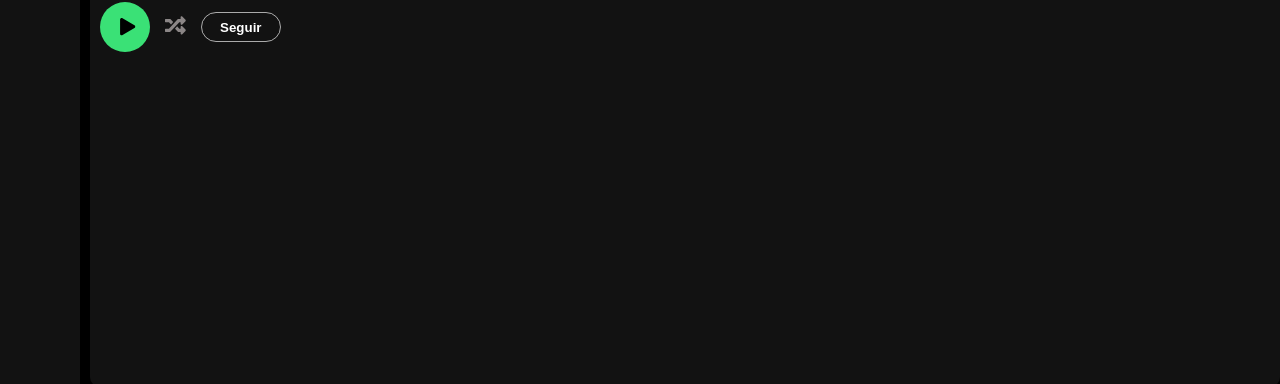
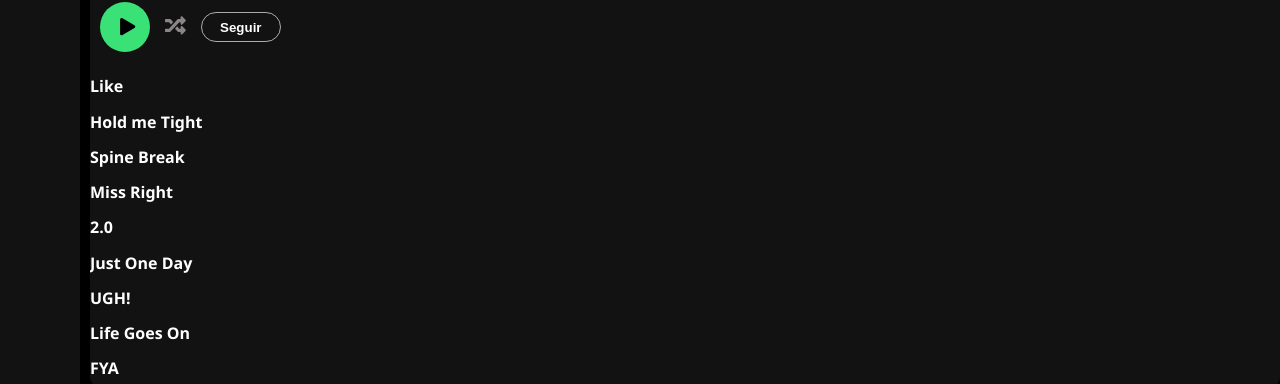
Before and after one commit to becsnr/spotify, a React (Vite) app in the folder spotify/: page /artista/1 in a window 1280 px wide. Shown: the part 413-797 px from the top of the page. Built offline with nearby package versions, Linux system fonts and the light colour scheme.

Commit message:
musicas
começando a estilizar as musicas

```diff
--- /dev/null
+++ b/spotify/src/components/Musicas.jsx
@@ -0,0 +1,19 @@
+import styles from "./Musicas.module.css"
+
+function Musicas( { item, customClass } ) {
+    return (
+        <>
+            <div className={styles.mscs}>
+                {item.map(item => (
+                    <div key={item.id} className={`${styles[customClass]}`}>
+                        {/* {CONDIÇÃO PRA ARTISTA ? PLAYLIST. USAR USESTATE} */}
+                        <h2>{item.name}</h2>
+                        <p>{item.cantor}</p>
+                    </div>
+                ))}
+            </div>
+        </>
+    )
+}
+
+export default Musicas
--- /dev/null
+++ b/spotify/src/components/Musicas.module.css
@@ -0,0 +1,14 @@
+.mscs h2 {
+    font-size: 1em;
+}
+
+
+
+/* CUSTOMCLASS */
+.artista p {
+    display: none;
+}
+
+.playlist p {
+    display: block;
+}
--- a/spotify/src/data/musicas.js
+++ b/spotify/src/data/musicas.js
@@ -0,0 +1,72 @@
+export const musicas = [
+    {
+        id: 1,
+        name: "Like",
+        cantor: "BTS",
+        album: "2 Cool 4 Skool",
+        time: "3:51"
+    },
+    {
+        id: 2,
+        name: "Hold me Tight",
+        cantor: "BTS",
+        album: "The Most Beautiful Moment in Life: Young Forever",
+        time: "4:33"
+    },
+    {
+        id: 3,
+        name: "Spine Break",
+        cantor: "BTS",
+        album: "Skool Luv Affair",
+        time: "3:58"
+    },
+    {
+        id: 4,
+        name: "Miss Right",
+        cantor: "BTS",
+        album: "Skool Luv Affair (Special Addition)",
+        time: "4:01"
+    },
+    {
+        id: 5,
+        name: "2.0",
+        cantor: "BTS",
+        album: "Arirang",
+        time: "2:49"
+    },
+    {
+        id: 6,
+        name: "Just One Day",
+        cantor: "BTS",
+        album: "Skool Luv Affair",
+        time: "3:59"
+    },
+    {
+        id: 7,
+        name: "UGH!",
+        cantor: "BTS",
+        album: "Map Of The Soul:7",
+        time: "3:45"
+    },
+    {
+        id: 8,
+        name: "Life Goes On",
+        cantor: "BTS",
+        album: "BE",
+        time: "3:27"
+    },
+    {
+        id: 9,
+        name: "FYA",
+        cantor: "BTS",
+        album: "Arirang",
+        time: "3:00"
+    },
+    {
+        id: 10,
+        name: "Cypher 4",
+        cantor: "BTS",
+        album: "Wings",
+        time: "4:54"
+    }
+]
--- a/spotify/src/pages/Artista.jsx
+++ b/spotify/src/pages/Artista.jsx
@@ -3,6 +3,9 @@ import styles from "./Artista.module.css"
 import { useParams } from "react-router-dom"
 
 import { artistas } from "../data/artistas";
+import { musicas } from "../data/musicas";
+
+import Musicas from "../components/Musicas";
 
 import { FaPlay, FaRandom } from "react-icons/fa";
 
@@ -27,6 +30,10 @@ function Artista() {
                 </div>
                 <button className={styles.follow}>Seguir</button>
             </div>
+
+            <div className={styles.musics}>
+                <Musicas item={musicas} customClass="artista" />
+            </div>
         </>
     )
 }
```
